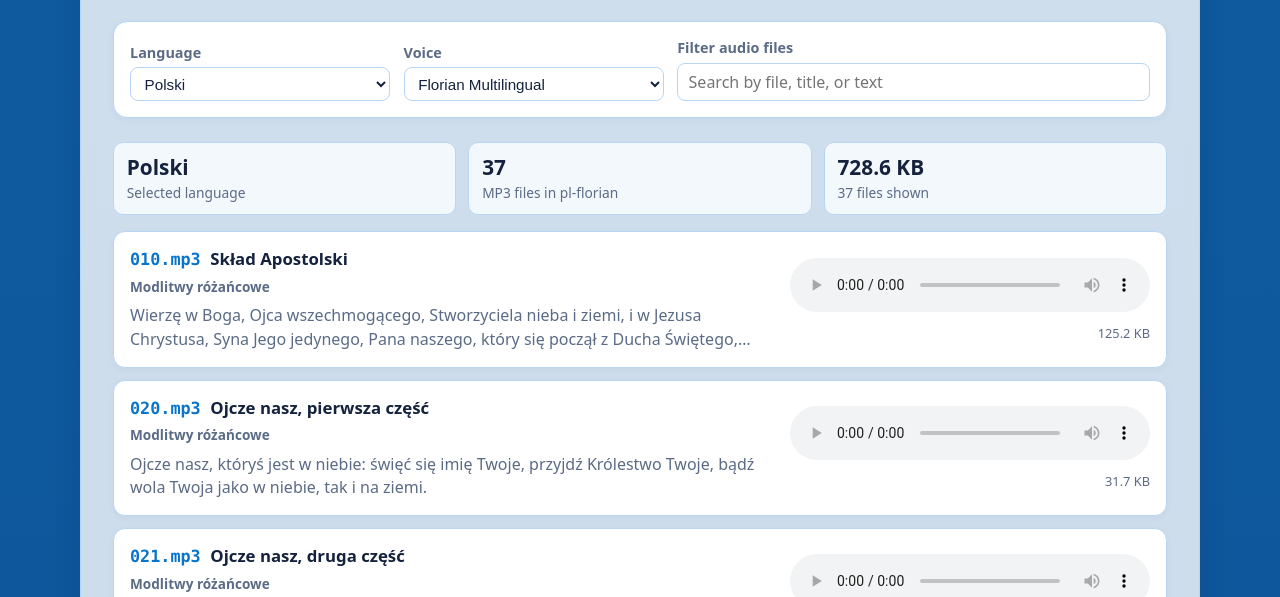
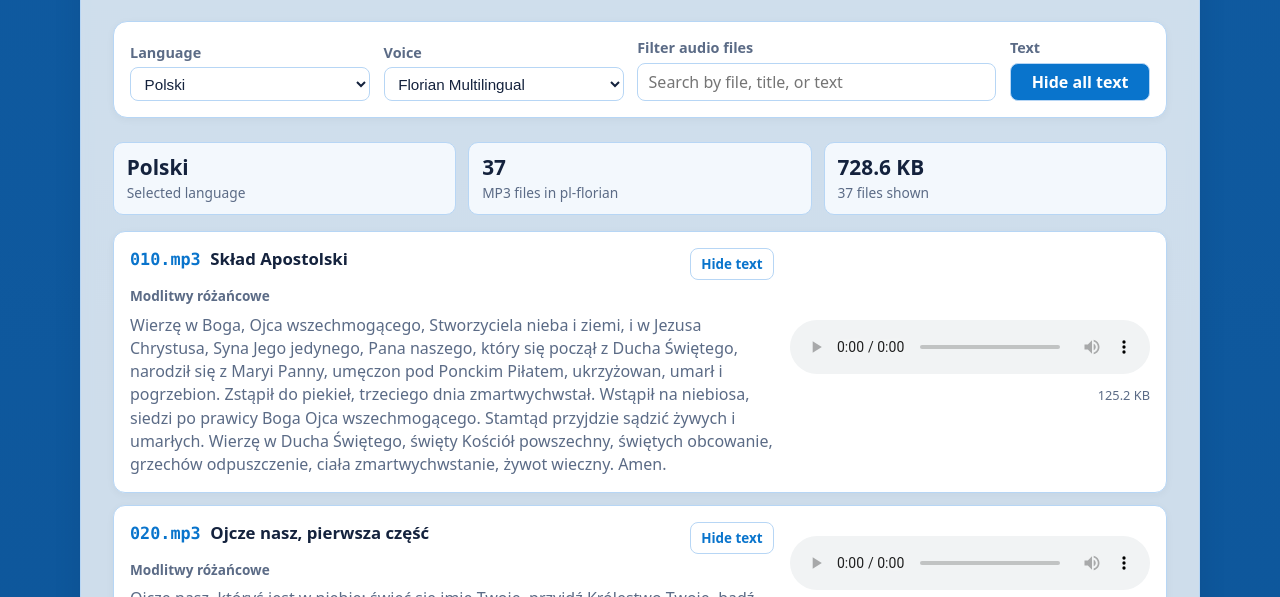
Before and after one commit to drlechk/smartrosary-audio, a plain HTML site: page index.html in a window 1280 px wide. Shown: the part 203-800 px from the top of the page. Drawn offline with Linux system fonts and the light colour scheme.

Commit message:
Add audio preview text toggles

```diff
--- a/index.html
+++ b/index.html
@@ -124,7 +124,7 @@
 
     .tools {
       display: grid;
-      grid-template-columns: minmax(180px, 260px) minmax(180px, 260px) minmax(0, 1fr);
+      grid-template-columns: minmax(180px, 240px) minmax(180px, 240px) minmax(0, 1fr) minmax(140px, auto);
       gap: 0.85rem;
       align-items: end;
       margin: 1.5rem 0;
@@ -159,6 +159,36 @@
       font: inherit;
     }
     .search:focus { outline: 2px solid var(--accent); outline-offset: 2px; }
+
+    .toggle-btn {
+      min-height: 38px;
+      border: 1px solid var(--border);
+      border-radius: 8px;
+      background: var(--accent);
+      color: var(--accent-contrast);
+      font: inherit;
+      font-weight: 700;
+      padding: 0.45rem 0.8rem;
+      cursor: pointer;
+      transition: background 0.2s ease, box-shadow 0.2s ease, transform 0.06s ease;
+    }
+    .toggle-btn:hover {
+      background: var(--accent-dark);
+      box-shadow: 0 4px 14px #00000014;
+      transform: translateY(-1px);
+    }
+    .toggle-btn.secondary {
+      min-height: 32px;
+      background: var(--surface);
+      color: var(--accent);
+      padding: 0.35rem 0.65rem;
+      font-size: 0.84rem;
+      white-space: nowrap;
+    }
+    .toggle-btn.secondary:hover {
+      background: var(--soft);
+      color: var(--accent-dark);
+    }
 
     .summary {
       display: grid;
@@ -199,6 +229,16 @@
       padding: 1rem;
       box-shadow: 0 2px 8px #0000000a;
     }
+    .clip-main {
+      min-width: 0;
+    }
+    .clip-heading {
+      display: flex;
+      align-items: flex-start;
+      justify-content: space-between;
+      gap: 0.75rem;
+      min-width: 0;
+    }
     .clip-title {
       display: flex;
       gap: 0.6rem;
@@ -206,6 +246,7 @@
       margin: 0;
       font-size: 1.05rem;
       line-height: 1.35;
+      min-width: 0;
     }
     .clip-id {
       font-family: ui-monospace, SFMono-Regular, Menlo, Consolas, "Liberation Mono", monospace;
@@ -227,6 +268,14 @@
       -webkit-line-clamp: 2;
       -webkit-box-orient: vertical;
       overflow: hidden;
+    }
+    .clip-text.expanded {
+      display: block;
+      -webkit-line-clamp: unset;
+      overflow: visible;
+    }
+    .clip-text.hidden {
+      display: none;
     }
     .clip audio {
       width: 100%;
@@ -301,6 +350,9 @@
         flex-direction: column;
         gap: 0.2rem;
       }
+      .clip-heading {
+        flex-direction: column;
+      }
       .clip-meta { text-align: left; }
       footer a {
         display: block;
@@ -344,6 +396,10 @@
           <label for="search">Filter audio files</label>
           <input class="search" id="search" type="search" placeholder="Search by file, title, or text">
         </div>
+        <div class="field">
+          <label for="textControl">Text</label>
+          <button class="toggle-btn" id="textControl" type="button">Hide all text</button>
+        </div>
       </div>
 
       <div class="summary" id="summary" aria-live="polite"></div>
@@ -364,7 +420,9 @@
         data: null,
         language: new URLSearchParams(location.search).get('lang') || localStorage.getItem('smartrosaryAudioLanguage') || DEFAULT_LANGUAGE,
         voice: new URLSearchParams(location.search).get('voice') || localStorage.getItem('smartrosaryAudioVoice') || '',
-        query: ''
+        query: '',
+        showAllText: localStorage.getItem('smartrosaryAudioShowText') !== 'false',
+        textOverrides: new Map()
       };
 
       const els = {
@@ -372,6 +430,7 @@
         languageControl: document.getElementById('languageControl'),
         voiceControl: document.getElementById('voiceControl'),
         search: document.getElementById('search'),
+        textControl: document.getElementById('textControl'),
         summary: document.getElementById('summary'),
         error: document.getElementById('error'),
         clipList: document.getElementById('clipList')
@@ -412,6 +471,20 @@
 
       function getVariant(language) {
         return language.variants.find((variant) => variant.id === state.voice) || language.variants[0];
+      }
+
+      function getTextKey(clip) {
+        return clip.file;
+      }
+
+      function isClipTextVisible(clip) {
+        const key = getTextKey(clip);
+        return state.textOverrides.has(key) ? state.textOverrides.get(key) : state.showAllText;
+      }
+
+      function updateTextControl() {
+        els.textControl.textContent = state.showAllText ? 'Hide all text' : 'Show all text';
+        els.textControl.setAttribute('aria-pressed', String(state.showAllText));
       }
 
       function updateUrl() {
@@ -462,28 +535,37 @@
         document.documentElement.lang = language.code;
         syncSelectOptions();
         renderSummary(language, variant, clips);
+        updateTextControl();
         updateUrl();
         localStorage.setItem('smartrosaryAudioLanguage', state.language);
         localStorage.setItem('smartrosaryAudioVoice', state.voice);
+        localStorage.setItem('smartrosaryAudioShowText', String(state.showAllText));
 
         if (!clips.length) {
           els.clipList.innerHTML = '<div class="empty">No audio files match the current filter.</div>';
           return;
         }
 
-        els.clipList.innerHTML = clips.map((clip) => `
+        els.clipList.innerHTML = clips.map((clip) => {
+          const hasText = Boolean(clip.text);
+          const textVisible = hasText && isClipTextVisible(clip);
+          return `
           <article class="clip">
-            <div>
-              <h2 class="clip-title"><span class="clip-id">${escapeHtml(clip.id)}.mp3</span><span>${escapeHtml(clip.title)}</span></h2>
+            <div class="clip-main">
+              <div class="clip-heading">
+                <h2 class="clip-title"><span class="clip-id">${escapeHtml(clip.id)}.mp3</span><span>${escapeHtml(clip.title)}</span></h2>
+                ${hasText ? `<button class="toggle-btn secondary" type="button" data-toggle-text="${escapeHtml(getTextKey(clip))}" aria-expanded="${textVisible}">${textVisible ? 'Hide text' : 'Show text'}</button>` : ''}
+              </div>
               <p class="clip-group">${escapeHtml(clip.group)}</p>
-              ${clip.text ? `<p class="clip-text">${escapeHtml(clip.text)}</p>` : ''}
+              ${hasText ? `<p class="clip-text expanded${textVisible ? '' : ' hidden'}">${escapeHtml(clip.text)}</p>` : ''}
             </div>
             <div>
               <audio controls preload="metadata" src="${encodeURI(clip.file)}" data-bytes="${clip.bytes}"></audio>
               <p class="clip-meta">${formatBytes(clip.bytes)}</p>
             </div>
           </article>
-        `).join('');
+        `;
+        }).join('');
 
         els.clipList.querySelectorAll('audio').forEach((audio) => {
           audio.addEventListener('loadedmetadata', () => {
@@ -512,6 +594,22 @@
           state.query = event.target.value;
           renderClips();
         });
+        els.textControl.addEventListener('click', () => {
+          state.showAllText = !state.showAllText;
+          state.textOverrides.clear();
+          renderClips();
+        });
+        els.clipList.addEventListener('click', (event) => {
+          const button = event.target.closest('[data-toggle-text]');
+          if (!button) return;
+          const key = button.getAttribute('data-toggle-text');
+          const language = getLanguage();
+          const variant = getVariant(language);
+          const clip = variant.clips.find((item) => getTextKey(item) === key);
+          if (!clip) return;
+          state.textOverrides.set(key, !isClipTextVisible(clip));
+          renderClips();
+        });
       }
 
       async function init() {
```
